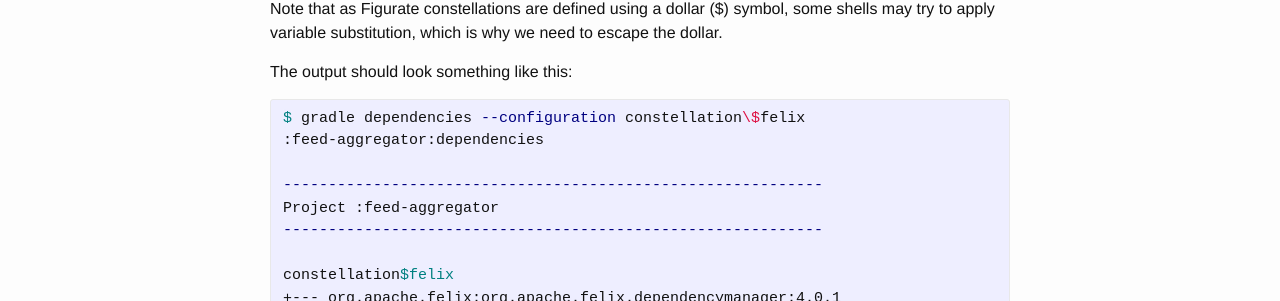
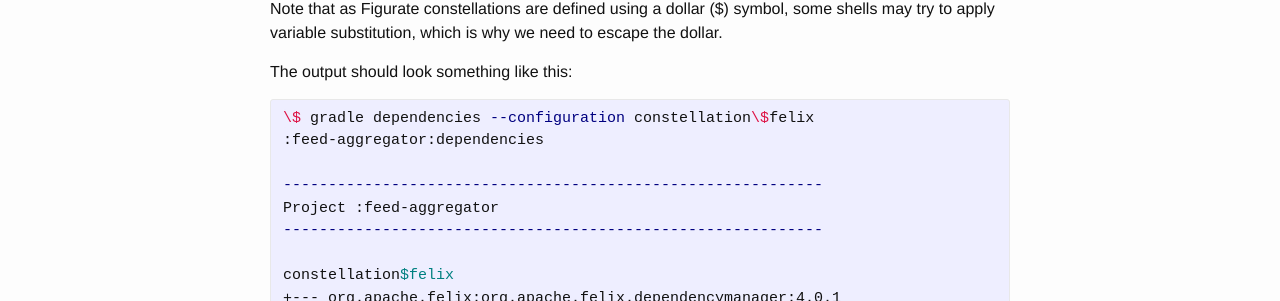
Before and after one commit to figurate/figurate-user-guide, a Jekyll site: the page built from guide/index.md, in a window 1280 px wide and 900 px high, scrolled down 1619 px. Shown: the part 150-451 px from the top of the window. Built offline with Jekyll 4.4.1, drawn with Linux system fonts in a browser that asks for light colours.

```diff
--- a/guide/index.md
+++ b/guide/index.md
@@ -75,7 +75,7 @@ substitution, which is why we need to escape the dollar.
 The output should look something like this:
 
 {% highlight bash %}
-$ gradle dependencies --configuration constellation\$felix
+\$ gradle dependencies --configuration constellation\$felix
 :feed-aggregator:dependencies
 
 ------------------------------------------------------------
```
